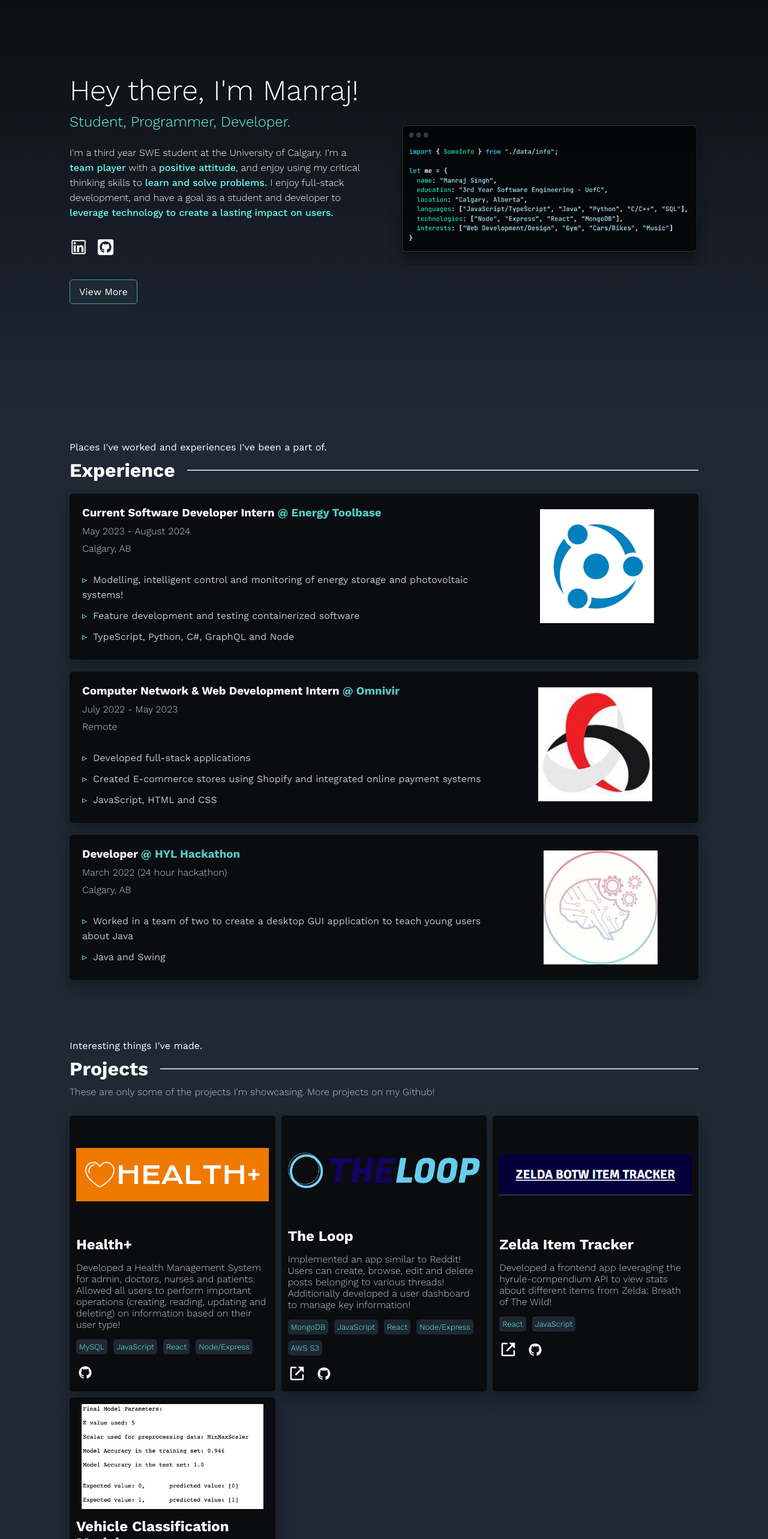
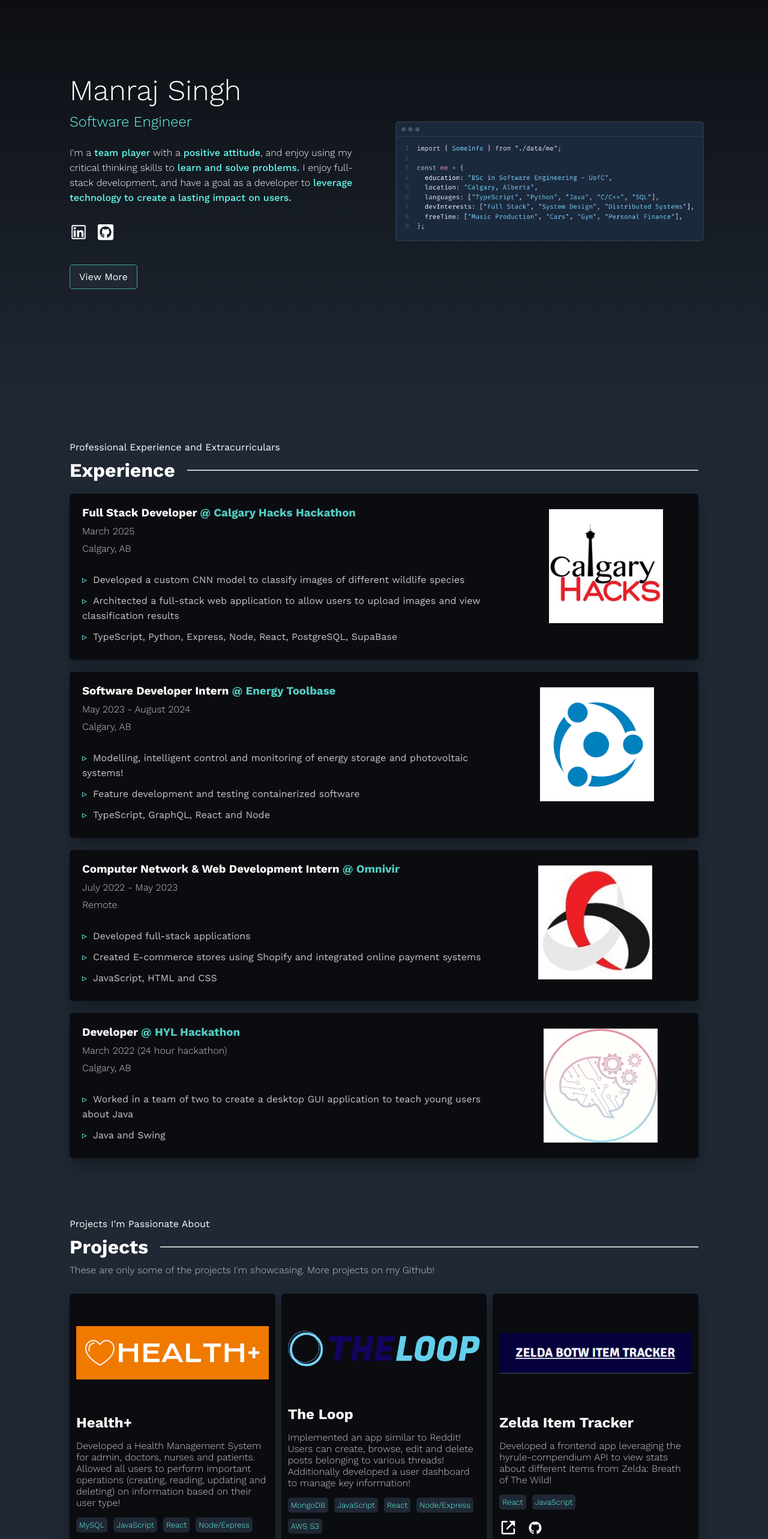
Before and after one commit to ManrajSingh6/manraj-portfolio, a React (Vite) app: page / in a window 1280 px wide. Shown: the part 140-2706 px from the top of the page at 60% size. Built offline with nearby package versions, Linux system fonts and the light colour scheme.

Commit message:
Add updated data, refactor interfaces and components

```diff
--- a/src/components/experienceCard.tsx
+++ b/src/components/experienceCard.tsx
@@ -1,33 +1,32 @@
+import { ExperienceData } from "../data/data";
 import "./experiences.css";
 
-interface ExperienceCardProps {
-    role: string;
-    company: string;
-    date: string;
-    location: string;
-    descriptionPoints: string[];
-    imageSource: string
-}
+const imagePath = "/assets/images/";
 
-const imagePath = '/assets/images/';
-
-export default function ExperienceCard({role, company, date, location, descriptionPoints, imageSource}: ExperienceCardProps){
-    return(
+export default function ExperienceCard({
+  role,
+  company,
+  date,
+  location,
+  descriptionPoints,
+  imageSource,
+}: ExperienceData) {
+  return (
     <div className="experience-card-container">
       <div className="card-text">
-                <h3 style={{color: "var(--white)"}}>{role} <span>@ {company}</span></h3>
-                <p style={{fontWeight: 300}}>{date}</p>
-                <p style={{fontWeight: 300}}>{location}</p>
-                <ul style={{marginTop: "15px"}}>
-                    {
-                        descriptionPoints.map((point, index) => {
-                            return (<li key={index}>{point}</li>)
-                        })
-                    }
+        <h3 style={{ color: "var(--white)" }}>
+          {role} <span>@ {company}</span>
+        </h3>
+        <p style={{ fontWeight: 300 }}>{date}</p>
+        <p style={{ fontWeight: 300 }}>{location}</p>
+        <ul style={{ marginTop: "15px" }}>
+          {descriptionPoints.map((point, index) => {
+            return <li key={index}>{point}</li>;
+          })}
         </ul>
       </div>
       <div className="img-container">
-                <img src={imagePath + imageSource} alt={imageSource}/>
+        <img src={imagePath + imageSource} alt={imageSource} />
       </div>
     </div>
   );
--- a/src/components/experiences.tsx
+++ b/src/components/experiences.tsx
@@ -1,21 +1,19 @@
 import "./experiences.css";
 import ExperienceCard from "./experienceCard";
-import { allExperienceData } from "../data/data";
+import { EXPERIENCE_DATA } from "../data/data";
 
-export default function Experiences(){
-    return(
+export default function Experiences() {
+  return (
     <div className="experiences-main" id="Experience">
       <div className="experiences-parent">
-                <p>Places I've worked and experiences I've been a part of.</p>
+        <p>Professional Experience and Extracurriculars</p>
         <div className="section-header-container">
           <h1>Experience</h1>
           <div className="line"></div>
         </div>
-                {
-                    allExperienceData.map((item, index) => {
-                        return (<ExperienceCard {...item} key={index}/>)
-                    })
-                }
+        {EXPERIENCE_DATA.map((item, index) => {
+          return <ExperienceCard {...item} key={index} />;
+        })}
       </div>
     </div>
   );
--- a/src/components/landing.tsx
+++ b/src/components/landing.tsx
@@ -1,30 +1,51 @@
-import {AiOutlineLinkedin} from "react-icons/ai";
-import {FaGithubSquare} from "react-icons/fa";
-import {IconContext} from "react-icons/lib/esm/iconContext";
+import { AiOutlineLinkedin } from "react-icons/ai";
+import { FaGithubSquare } from "react-icons/fa";
+import { IconContext } from "react-icons/lib/esm/iconContext";
 
-const imagePath = '/assets/images/';
+const imagePath = "/assets/images/";
 
-export default function Landing(){
-    return(
+export default function Landing() {
+  return (
     <div className="landing-container">
       <div className="landing-parent">
         <div className="landing-text">
-                    <h1 style={{fontWeight: "300", fontSize: "3rem"}}>Hey there, I'm Manraj!</h1>
-                    <p style={{fontSize: "1.5rem", color: "var(--aqua-blue)", fontWeight: "300"}}>Student, Programmer, Developer.</p>
-                    <p style={{lineHeight: "25px", marginTop: "15px", fontWeight: "300"}}>I'm a third year SWE student at the University of Calgary. I'm a <span>team player</span> with a <span>positive attitude</span>,
-                        and enjoy using my critical thinking skills to <span>learn and solve problems.</span> I enjoy full-stack development, and have a goal
-                        as a student and developer to <span>leverage technology to create a lasting impact on users.</span>
+          <h1 style={{ fontWeight: "300", fontSize: "3rem" }}>Manraj Singh</h1>
+          <p
+            style={{
+              fontSize: "1.5rem",
+              color: "var(--aqua-blue)",
+              fontWeight: "300",
+            }}
+          >
+            Software Engineer
           </p>
-                    <IconContext.Provider value={{size: "30px"}}>
+          <p
+            style={{ lineHeight: "25px", marginTop: "15px", fontWeight: "300" }}
+          >
+            I'm a <span>team player</span> with a <span>positive attitude</span>
+            , and enjoy using my critical thinking skills to{" "}
+            <span>learn and solve problems.</span> I enjoy full-stack
+            development, and have a goal as a developer to{" "}
+            <span>
+              leverage technology to create a lasting impact on users.
+            </span>
+          </p>
+          <IconContext.Provider value={{ size: "30px" }}>
             <div className="icons-container">
-                            <a href="https://www.linkedin.com/in/manraj-singh-uofc/"><AiOutlineLinkedin className="icon"/></a>
-                            <a href="https://github.com/ManrajSingh6" target="__blank"><FaGithubSquare className="icon"/></a>
+              <a href="https://www.linkedin.com/in/manraj-singh-uofc/">
+                <AiOutlineLinkedin className="icon" />
+              </a>
+              <a href="https://github.com/ManrajSingh6" target="__blank">
+                <FaGithubSquare className="icon" />
+              </a>
             </div>
           </IconContext.Provider>
-                    <a className="view-btn" href="#Experience">View More</a>
+          <a className="view-btn" href="#Experience">
+            View More
+          </a>
         </div>
         <div className="landing-img">
-                    <img src={imagePath + 'landingImg.png'} alt="code-img"/>
+          <img src={imagePath + "landingImg.png"} alt="code-img" />
         </div>
       </div>
     </div>
--- a/src/components/navbar.tsx
+++ b/src/components/navbar.tsx
@@ -1,78 +1,86 @@
 import { FontAwesomeIcon } from "@fortawesome/react-fontawesome";
 import { faCircleArrowDown } from "@fortawesome/free-solid-svg-icons";
-import { RxHamburgerMenu } from 'react-icons/rx';
+import { RxHamburgerMenu } from "react-icons/rx";
 import { IconContext } from "react-icons/lib/esm/iconContext";
-import { AiOutlineClose } from 'react-icons/ai';
-import {useState } from "react";
+import { AiOutlineClose } from "react-icons/ai";
+import { useState } from "react";
 import ManrajResume from "../assets/files/ManrajSinghResume.pdf";
 
 interface NavLinkOpts {
   linkTitle: string;
-    linkTo: string
+  linkTo: string;
 }
 
 const navLinks: NavLinkOpts[] = [
   {
     linkTitle: "Experience",
-        linkTo: "#Experience"
+    linkTo: "Experience",
   },
   {
     linkTitle: "Projects",
-        linkTo: "#Projects"
+    linkTo: "Projects",
   },
   {
     linkTitle: "Contact",
-        linkTo: "#Contact"
-    }
-]
+    linkTo: "Contact",
+  },
+];
 
-export default function Navbar(){
+export default function Navbar() {
   const [active, setActive] = useState("nav__menu");
 
   const navToggle = () => {
     if (active === "nav__menu") {
       setActive("nav__menu nav__active");
-            document.body.style.overflow = 'hidden';
+      document.body.style.overflow = "hidden";
     } else {
       setActive("nav__menu");
-            document.body.style.overflow = 'unset';
+      document.body.style.overflow = "unset";
     }
+  };
+
+  function closeMenu() {
+    setActive("nav__menu");
+    document.body.style.overflow = "unset";
   }
 
-    function closeMenu(){
-        setActive("nav__menu")
-        document.body.style.overflow = 'unset';
-    }
-
-    return(
+  return (
     <header>
-            <a className="header-logo" href="/">Manraj Singh</a>
+      <a className="header-logo" href="/">
+        Manraj Singh
+      </a>
       <nav>
         <div className={active}>
           <div className="links-container">
             <ul>
-                            {
-                                navLinks.map(({linkTitle, linkTo}, index) => {
+              {navLinks.map(({ linkTitle, linkTo }, index) => {
                 return (
-                                        <li className="nav__item" key={index}><a href={`/${linkTo}`} onClick={closeMenu}>{linkTitle}</a></li>
-                                    )
-                                })
-                            }
+                  <li className="nav__item" key={index}>
+                    <a href={`/#${linkTo}`} onClick={closeMenu}>
+                      {linkTitle}
+                    </a>
+                  </li>
+                );
+              })}
             </ul>
           </div>
           <a className="resume-container" href={ManrajResume}>
-                        <FontAwesomeIcon size="lg" icon={faCircleArrowDown} style={{color: "#66FCF1"}}/>
+            <FontAwesomeIcon
+              size="lg"
+              icon={faCircleArrowDown}
+              style={{ color: "#66FCF1" }}
+            />
             Resume
           </a>
         </div>
       </nav>
-            <IconContext.Provider value={{color: 'white', size: '25px'}}>
+      <IconContext.Provider value={{ color: "white", size: "25px" }}>
         <div className="menu-container">
-                    {
-                        active === "nav__menu" ? (
-                            <RxHamburgerMenu className="nav-toggle-icons" onClick={navToggle}/>
-                        ) : (<AiOutlineClose className="nav-toggle-icons" onClick={navToggle}/>)
-                    }
+          {active === "nav__menu" ? (
+            <RxHamburgerMenu className="nav-toggle-icons" onClick={navToggle} />
+          ) : (
+            <AiOutlineClose className="nav-toggle-icons" onClick={navToggle} />
+          )}
         </div>
       </IconContext.Provider>
     </header>
--- a/src/components/projectCard.tsx
+++ b/src/components/projectCard.tsx
@@ -1,46 +1,45 @@
 import "./projects.css";
-import {DiGithubBadge} from "react-icons/di";
-import {BiLinkExternal} from "react-icons/bi"
-import {IconContext} from "react-icons/lib/esm/iconContext";
+import { DiGithubBadge } from "react-icons/di";
+import { BiLinkExternal } from "react-icons/bi";
+import { IconContext } from "react-icons/lib/esm/iconContext";
+import { ProjectData } from "../data/data";
 
-const imagePath = '/assets/images/';
+const IMAGE_ASSETS_PATH = "/assets/images";
 
-interface ProjectCardProps {
-    projectTitle: string;
-    projectImagePath: string;
-    projectDescription: string;
-    projectBadges: string[];
-    projectLiveLink?: string;
-    projectGithubLink: string
-}
-
-export default function ProjectCard({projectTitle, projectDescription, projectImagePath, projectBadges, projectLiveLink, projectGithubLink}: ProjectCardProps){
-    return(
+export default function ProjectCard({
+  title,
+  description,
+  imagePath,
+  badges,
+  liveLink,
+  repoLink,
+}: ProjectData) {
+  return (
     <div className="project-card">
       <div className="project-card-img-container">
-                <img src={imagePath + projectImagePath}/>
+        <img src={`${IMAGE_ASSETS_PATH}/${imagePath}`} />
       </div>
-            <h2>{projectTitle}</h2>
-            <p className="project-desc" style={{fontWeight: "300"}}>{projectDescription}</p>
+      <h2>{title}</h2>
+      <p className="project-desc" style={{ fontWeight: "300" }}>
+        {description}
+      </p>
       <div className="badge-container">
-                {
-                    projectBadges.map((badge, index) => {
-                        return (
-                            <p key={index}>{badge}</p>
-                        )
-                    })
-                }
+        {badges.map((badge, index) => {
+          return <p key={index}>{badge}</p>;
+        })}
       </div>
-            <IconContext.Provider value={{size: "30px"}}>
-            <div className="icons-container" style={{marginTop: '-20px'}}>
-                {
-                    projectLiveLink && (
-                        <a href={projectLiveLink} target="__blank"><BiLinkExternal className="icon"/></a>
-                    )
-                }
-                <a href={projectGithubLink} target="__blank"><DiGithubBadge className="icon"/></a>
+      <IconContext.Provider value={{ size: "30px" }}>
+        <div className="icons-container" style={{ marginTop: "-20px" }}>
+          {liveLink && (
+            <a href={liveLink} target="__blank">
+              <BiLinkExternal className="icon" />
+            </a>
+          )}
+          <a href={repoLink} target="__blank">
+            <DiGithubBadge className="icon" />
+          </a>
         </div>
       </IconContext.Provider>
     </div>
-    )
+  );
 }
--- a/src/components/projects.tsx
+++ b/src/components/projects.tsx
@@ -1,25 +1,30 @@
 import "./projects.css";
 import ProjectCard from "./projectCard";
-import { projectData } from "../data/data";
+import { PROJECT_DATA } from "../data/data";
 
-export default function Projects(){
-    return(
+export default function Projects() {
+  return (
     <div className="projects-main" id="Projects">
       <div className="projects-parent">
-                <p>Interesting things I've made.</p>
+        <p>Projects I'm Passionate About</p>
         <div className="section-header-container">
           <h1>Projects</h1>
           <div className="line"></div>
         </div>
-                <p style={{marginBottom: "30px", fontWeight: "300", color: "var(--grey-text)"}}>These are only some of the projects I'm showcasing. More projects on my Github!</p>
+        <p
+          style={{
+            marginBottom: "30px",
+            fontWeight: "300",
+            color: "var(--grey-text)",
+          }}
+        >
+          These are only some of the projects I'm showcasing. More projects on
+          my Github!
+        </p>
         <div className="projects-card-container">
-                    {
-                        projectData.map((project, index) => {
-                            return(
-                                <ProjectCard key={index} {...project}/>
-                            )
-                        })
-                    }
+          {PROJECT_DATA.map((project, index) => {
+            return <ProjectCard key={index} {...project} />;
+          })}
         </div>
       </div>
     </div>
--- a/src/data/data.tsx
+++ b/src/data/data.tsx
@@ -1,4 +1,4 @@
-export interface experienceData {
+export interface ExperienceData {
   role: string;
   company: string;
   date: string;
@@ -7,27 +7,39 @@ export interface experienceData {
   imageSource: string;
 }
 
-export interface projectInfo {
-    projectTitle: string;
-    projectImagePath: string;
-    projectDescription: string;
-    projectBadges: string[];
-    projectLiveLink?: string;
-    projectGithubLink: string
+export interface ProjectData {
+  title: string;
+  imagePath: string;
+  description: string;
+  badges: string[];
+  liveLink?: string;
+  repoLink: string;
 }
 
-export const allExperienceData: experienceData[] = [
+export const EXPERIENCE_DATA: ExperienceData[] = [
   {
-        role: "Current Software Developer Intern",
+    role: "Full Stack Developer",
+    company: "Calgary Hacks Hackathon",
+    date: "March 2025",
+    location: "Calgary, AB",
+    descriptionPoints: [
+      "Developed a custom CNN model to classify images of different wildlife species",
+      "Architected a full-stack web application to allow users to upload images and view classification results",
+      "TypeScript, Python, Express, Node, React, PostgreSQL, SupaBase",
+    ],
+    imageSource: "calgaryHacksIcon.jpg",
+  },
+  {
+    role: "Software Developer Intern",
     company: "Energy Toolbase",
     date: "May 2023 - August 2024",
     location: "Calgary, AB",
     descriptionPoints: [
       "Modelling, intelligent control and monitoring of energy storage and photovoltaic systems!",
       "Feature development and testing containerized software",
-            "TypeScript, Python, C#, GraphQL and Node"
+      "TypeScript, GraphQL, React and Node",
     ],
-        imageSource: "ETBIcon.png"
+    imageSource: "ETBIcon.png",
   },
   {
     role: "Computer Network & Web Development Intern",
@@ -37,9 +49,9 @@ export const allExperienceData: experienceData[] = [
     descriptionPoints: [
       "Developed full-stack applications",
       "Created E-commerce stores using Shopify and integrated online payment systems",
-            "JavaScript, HTML and CSS"
+      "JavaScript, HTML and CSS",
     ],
-        imageSource: "OmnivirIcon.jpg"
+    imageSource: "OmnivirIcon.jpg",
   },
   {
     role: "Developer",
@@ -48,55 +60,62 @@ export const allExperienceData: experienceData[] = [
     location: "Calgary, AB",
     descriptionPoints: [
       "Worked in a team of two to create a desktop GUI application to teach young users about Java",
-            "Java and Swing"
+      "Java and Swing",
     ],
-        imageSource: "HYL.jpg"
-    }
-]
+    imageSource: "HYL.jpg",
+  },
+];
 
-export const projectData: projectInfo[] = [
+export const PROJECT_DATA: ProjectData[] = [
   {
-        projectTitle: 'Health+',
-        projectImagePath: 'healthplusLogo.png',
-        projectDescription: 'Developed a Health Management System for admin, doctors, nurses and patients. Allowed all users to perform important operations (creating, reading, updating and deleting) on information based on their user type!',
-        projectBadges: ['MySQL', 'JavaScript', 'React', 'Node/Express'],
-        projectGithubLink: 'https://github.com/ManrajSingh6/CPSC471_Project'
+    title: "Health+",
+    imagePath: "healthplusLogo.png",
+    description:
+      "Developed a Health Management System for admin, doctors, nurses and patients. Allowed all users to perform important operations (creating, reading, updating and deleting) on information based on their user type!",
+    badges: ["MySQL", "JavaScript", "React", "Node/Express"],
+    repoLink: "https://github.com/ManrajSingh6/CPSC471_Project",
   },
   {
-        projectTitle: 'The Loop',
-        projectImagePath: 'theloopLogo.png',
-        projectDescription: 'Implemented an app similar to Reddit! Users can create, browse, edit and delete posts belonging to various threads! Additionally developed a user dashboard to manage key information!',
-        projectBadges: ['MongoDB', 'JavaScript', 'React', 'Node/Express', 'AWS S3'],
-        projectLiveLink: 'https://seng401-the-loop.onrender.com/',
-        projectGithubLink: 'https://github.com/ManrajSingh6/SENG401_Group18_Project'
+    title: "The Loop",
+    imagePath: "theloopLogo.png",
+    description:
+      "Implemented an app similar to Reddit! Users can create, browse, edit and delete posts belonging to various threads! Additionally developed a user dashboard to manage key information!",
+    badges: ["MongoDB", "JavaScript", "React", "Node/Express", "AWS S3"],
+    liveLink: "https://seng401-the-loop.onrender.com/",
+    repoLink: "https://github.com/ManrajSingh6/SENG401_Group18_Project",
   },
   {
-        projectTitle: 'Zelda Item Tracker',
-        projectImagePath: 'zeldaItemTracker.png',
-        projectDescription: 'Developed a frontend app leveraging the hyrule-compendium API to view stats about different items from Zelda: Breath of The Wild!',
-        projectBadges: ['React', 'JavaScript'],
-        projectLiveLink: 'https://manrajsingh6.github.io/zelda-item-tracker/',
-        projectGithubLink: 'https://github.com/ManrajSingh6/zelda-item-tracker'
+    title: "Zelda Item Tracker",
+    imagePath: "zeldaItemTracker.png",
+    description:
+      "Developed a frontend app leveraging the hyrule-compendium API to view stats about different items from Zelda: Breath of The Wild!",
+    badges: ["React", "JavaScript"],
+    liveLink: "https://manrajsingh6.github.io/zelda-item-tracker/",
+    repoLink: "https://github.com/ManrajSingh6/zelda-item-tracker",
   },
   {
-        projectTitle: 'Vehicle Classification Model',
-        projectImagePath: 'vehicleModelResults.png',
-        projectDescription: 'Developed a terminal-based application using Jupyter Notebook to classify types of vehicles when provided various input. Trained the KNN-model to have an accuracy of 94.6%.',
-        projectBadges: ['Python', 'Matplotlib', 'Sckit-learn', 'Pandas'],
-        projectGithubLink: 'https://github.com/ManrajSingh6/Machine-Learning-Prediction-Model-KNN-'
+    title: "Vehicle Classification Model",
+    imagePath: "vehicleModelResults.png",
+    description:
+      "Developed a terminal-based application using Jupyter Notebook to classify types of vehicles when provided various input. Trained the KNN-model to have an accuracy of 94.6%.",
+    badges: ["Python", "Matplotlib", "Sckit-learn", "Pandas"],
+    repoLink:
+      "https://github.com/ManrajSingh6/Machine-Learning-Prediction-Model-KNN-",
   },
   {
-        projectTitle: 'Weather Data Analyzer',
-        projectImagePath: 'weatherImg.png',
-        projectDescription: 'Used Python to open, organize and store 30 years of Calgary weather data. Performed statistical operations to analyze the data, then generated graphs for visual representation.',
-        projectBadges: ['Python', 'Matplotlib', 'Numpy', 'Pandas'],
-        projectGithubLink: 'https://github.com/ManrajSingh6/CSV-Weather-Data-Analysis'
+    title: "Weather Data Analyzer",
+    imagePath: "weatherImg.png",
+    description:
+      "Used Python to open, organize and store 30 years of Calgary weather data. Performed statistical operations to analyze the data, then generated graphs for visual representation.",
+    badges: ["Python", "Matplotlib", "Numpy", "Pandas"],
+    repoLink: "https://github.com/ManrajSingh6/CSV-Weather-Data-Analysis",
   },
   {
-        projectTitle: 'Food Bank Order System',
-        projectImagePath: 'orderform.png',
-        projectDescription: 'Created a GUI app allowing users to order a food hamper based on family size. Developed a custom algorithm to generate hamper content to meet nutritional needs (97% efficient).',
-        projectBadges: ['Java', 'Swing', 'MySQL', 'JUnit'],
-        projectGithubLink: 'https://github.com/ManrajSingh6/Food-Bank-Order-System'
-    }
-]
+    title: "Food Bank Order System",
+    imagePath: "orderform.png",
+    description:
+      "Created a GUI app allowing users to order a food hamper based on family size. Developed a custom algorithm to generate hamper content to meet nutritional needs (97% efficient).",
+    badges: ["Java", "Swing", "MySQL", "JUnit"],
+    repoLink: "https://github.com/ManrajSingh6/Food-Bank-Order-System",
+  },
+];
```
Also changed, not shown: src/components/contact.tsx (+46 -29 lines), public/assets/images/calgaryHacksIcon.jpg (added), public/assets/images/landingImg.png. Lines whose indentation alone changed are shown as unchanged.
